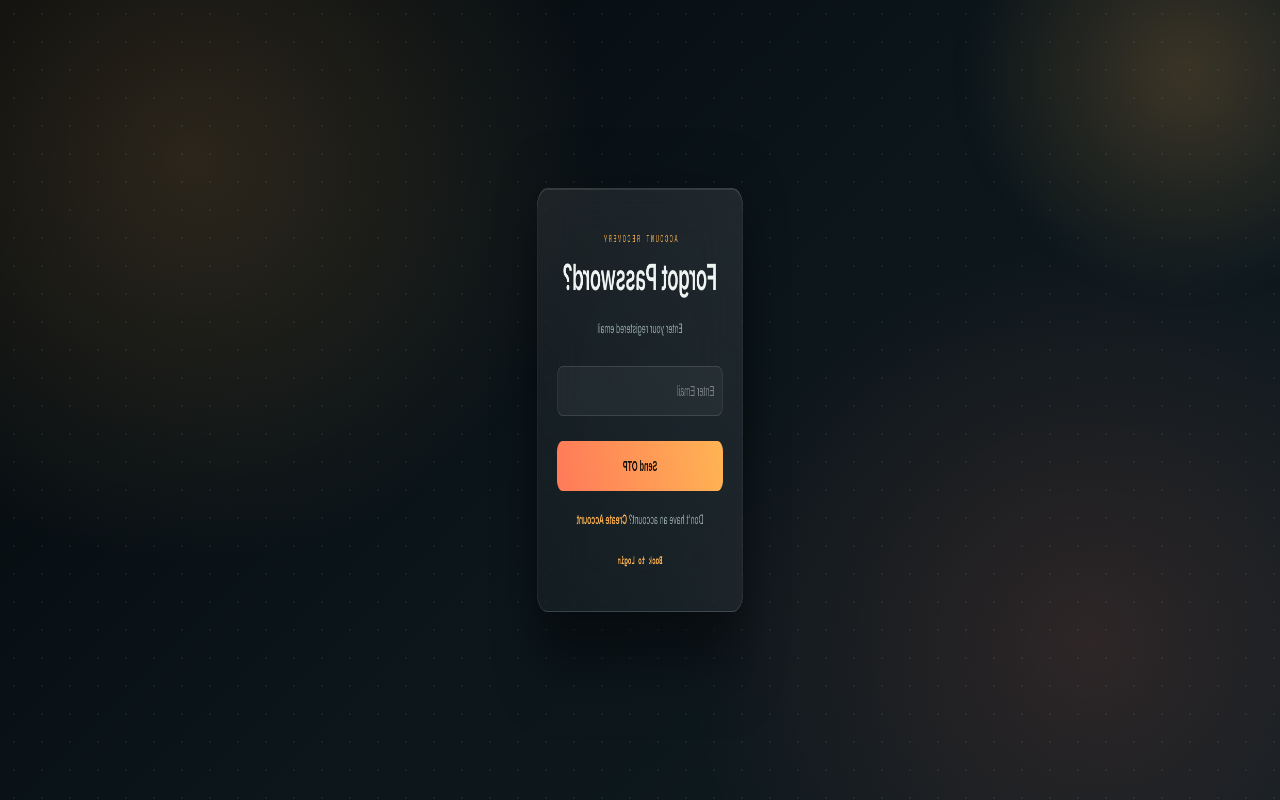
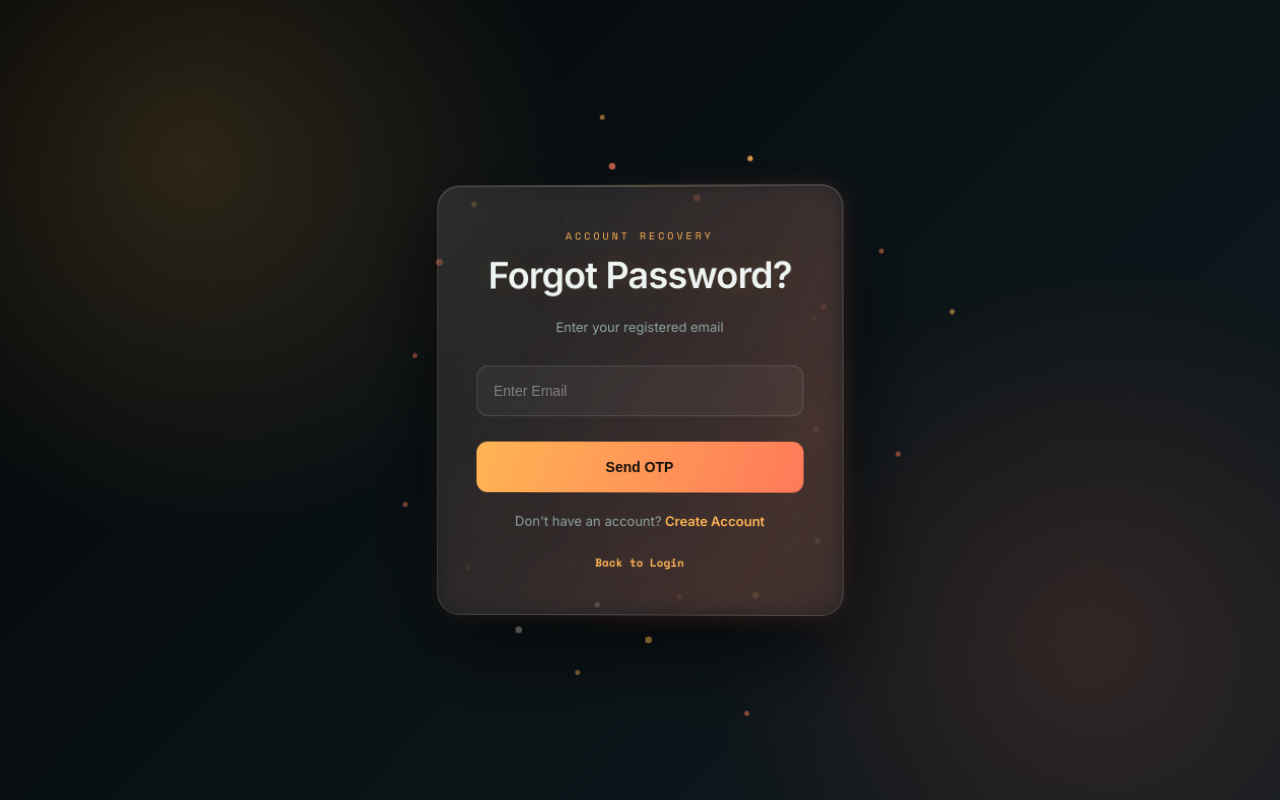
Before and after one commit to prakhar-2818/AUTHENTICATION, a React (Vite) app in the folder login-register/: page / in a window 1280 px wide. Both pictures are taken after a click on the element "Forgot Password?". Built offline with nearby package versions, Linux system fonts and the light colour scheme.

Commit message:
Update ForgotPassword.css

```diff
--- a/login-register/src/components/ForgotPassword.css
+++ b/login-register/src/components/ForgotPassword.css
@@ -1,5 +1,6 @@
 /* =========================================================
    FORGOT PASSWORD PAGE
+   3D PARTICLE COMBINING EFFECT
    ========================================================= */
 
 .forgot-container {
@@ -13,22 +14,24 @@
     position: relative;
     overflow: hidden;
 
+    perspective: 1200px;
+
     background:
         radial-gradient(
             circle at 15% 20%,
-            rgba(255, 180, 84, 0.15),
-            transparent 32%
+            rgba(255, 180, 84, 0.16),
+            transparent 30%
         ),
         radial-gradient(
             circle at 85% 80%,
-            rgba(255, 122, 89, 0.13),
-            transparent 32%
+            rgba(255, 122, 89, 0.15),
+            transparent 30%
         ),
         linear-gradient(
             135deg,
-            #05090c,
-            #0b151a,
-            #101c22
+            #020506,
+            #0a1216,
+            #101a1f
         );
 
     color: #eef4f2;
@@ -42,29 +45,65 @@
 
 
 /* =========================================================
-   GRID
+   PARTICLE FIELD
    ========================================================= */
 
 .forgot-container::before {
     content: "";
 
     position: absolute;
-    inset: 0;
 
-    background-image:
-        radial-gradient(
-            rgba(238, 244, 242, 0.055) 1px,
-            transparent 1px
-        );
+    width: 6px;
+    height: 6px;
 
-    background-size: 28px 28px;
+    left: 50%;
+    top: 50%;
+
+    border-radius: 50%;
+
+    background: #ffb454;
+
+    box-shadow:
+        -340px -190px 0 1px rgba(255, 180, 84, 0.85),
+        -290px -105px 0 2px rgba(255, 122, 89, 0.75),
+        -225px -235px 0 1px rgba(255, 255, 255, 0.55),
+        -165px -150px 0 2px rgba(255, 180, 84, 0.8),
+        -110px -275px 0 1px rgba(255, 122, 89, 0.75),
+        -55px -210px 0 2px rgba(255, 255, 255, 0.5),
+
+        70px -245px 0 1px rgba(255, 180, 84, 0.85),
+        145px -170px 0 2px rgba(255, 122, 89, 0.75),
+        235px -230px 0 1px rgba(255, 255, 255, 0.6),
+        305px -130px 0 2px rgba(255, 180, 84, 0.8),
+
+        -350px 15px 0 2px rgba(255, 122, 89, 0.75),
+        -275px 90px 0 1px rgba(255, 255, 255, 0.5),
+        -205px 35px 0 2px rgba(255, 180, 84, 0.85),
+        -125px 125px 0 1px rgba(255, 122, 89, 0.75),
+
+        125px 95px 0 1px rgba(255, 180, 84, 0.85),
+        215px 45px 0 2px rgba(255, 122, 89, 0.75),
+        295px 105px 0 1px rgba(255, 255, 255, 0.55),
+        355px 35px 0 2px rgba(255, 180, 84, 0.8),
+
+        -315px 225px 0 1px rgba(255, 180, 84, 0.8),
+        -235px 285px 0 2px rgba(255, 122, 89, 0.75),
+        -135px 225px 0 1px rgba(255, 255, 255, 0.55),
+
+        120px 255px 0 2px rgba(255, 180, 84, 0.8),
+        220px 290px 0 1px rgba(255, 122, 89, 0.75),
+        320px 225px 0 2px rgba(255, 255, 255, 0.5);
+
+    animation:
+        forgotParticles 4s ease-in-out infinite,
+        forgotSpin 12s linear infinite;
 
     pointer-events: none;
 }
 
 
 /* =========================================================
-   AMBIENT GLOW
+   SECOND PARTICLE LAYER
    ========================================================= */
 
 .forgot-container::after {
@@ -72,39 +111,124 @@
 
     position: absolute;
 
-    width: 470px;
-    height: 470px;
+    width: 4px;
+    height: 4px;
 
-    top: -190px;
-    right: -170px;
+    left: 50%;
+    top: 50%;
 
     border-radius: 50%;
 
-    background:
-        radial-gradient(
-            circle,
-            rgba(255, 180, 84, 0.20),
-            transparent 68%
-        );
+    background: #ff7a59;
 
-    filter: blur(14px);
+    box-shadow:
+        -250px -180px 0 1px #ff7a59,
+        -190px -60px 0 1px #ffb454,
+        -90px -260px 0 1px #ff7a59,
+        90px -250px 0 1px #ffb454,
+        190px -100px 0 1px #ff7a59,
+        270px -210px 0 1px #ffb454,
+
+        -320px 100px 0 1px #ffb454,
+        -180px 160px 0 1px #ff7a59,
+        190px 130px 0 1px #ffb454,
+        300px 160px 0 1px #ff7a59,
+
+        -260px 300px 0 1px #ff7a59,
+        -70px 250px 0 1px #ffb454,
+        100px 300px 0 1px #ff7a59,
+        280px 270px 0 1px #ffb454;
 
     animation:
-        forgotGlow 8s ease-in-out infinite;
+        forgotParticles2 3.5s ease-in-out infinite alternate;
 
     pointer-events: none;
 }
 
 
-@keyframes forgotGlow {
+/* =========================================================
+   PARTICLES COMBINE
+   ========================================================= */
 
-    0%,
+@keyframes forgotParticles {
+
+    0% {
+        transform:
+            translate(-50%, -50%)
+            translateZ(0)
+            scale(1);
+
+        opacity: 0.35;
+    }
+
+    35% {
+        transform:
+            translate(-50%, -50%)
+            translateZ(130px)
+            scale(1.15);
+
+        opacity: 0.85;
+    }
+
+    70% {
+        transform:
+            translate(-50%, -50%)
+            translateZ(220px)
+            scale(0.55);
+
+        opacity: 1;
+    }
+
     100% {
-        transform: translate(0, 0);
+        transform:
+            translate(-50%, -50%)
+            translateZ(0)
+            scale(1);
+
+        opacity: 0.35;
+    }
+}
+
+
+@keyframes forgotParticles2 {
+
+    0% {
+        transform:
+            translate(-50%, -50%)
+            rotate(0deg)
+            scale(1);
+
+        opacity: 0.3;
     }
 
     50% {
-        transform: translate(-35px, 35px);
+        transform:
+            translate(-50%, -50%)
+            rotate(180deg)
+            scale(0.5);
+
+        opacity: 1;
+    }
+
+    100% {
+        transform:
+            translate(-50%, -50%)
+            rotate(360deg)
+            scale(1);
+
+        opacity: 0.3;
+    }
+}
+
+
+@keyframes forgotSpin {
+
+    from {
+        rotate: 0deg;
+    }
+
+    to {
+        rotate: 360deg;
     }
 }
 
@@ -119,7 +243,7 @@
     padding: 42px 38px;
 
     position: relative;
-    z-index: 2;
+    z-index: 5;
 
     box-sizing: border-box;
 
@@ -135,22 +259,20 @@
     border:
         1px solid rgba(255, 255, 255, 0.14);
 
-    border-radius: 20px;
+    border-radius: 22px;
 
-    backdrop-filter: blur(24px);
-    -webkit-backdrop-filter: blur(24px);
+    backdrop-filter: blur(25px);
+    -webkit-backdrop-filter: blur(25px);
 
     box-shadow:
-        0 35px 80px rgba(0, 0, 0, 0.55),
-        inset 0 1px 0 rgba(255, 255, 255, 0.10);
+        0 35px 90px rgba(0, 0, 0, 0.65),
+        inset 0 1px 0 rgba(255, 255, 255, 0.12);
 
     transform-style: preserve-3d;
 
     animation:
-        forgotAppear 0.5s ease forwards,
-        forgotRotate 2.5s ease-in-out 0.5s 1;
-
-    animation-fill-mode: forwards;
+        forgotAppear 0.7s ease forwards,
+        forgot3D 7s ease-in-out infinite 0.8s;
 
     transition:
         border-color 0.3s ease,
@@ -158,13 +280,53 @@
 }
 
 
-.forgot-box:hover {
-    border-color:
-        rgba(255, 180, 84, 0.30);
+/* =========================================================
+   3D FLOAT
+   ========================================================= */
 
-    box-shadow:
-        0 40px 90px rgba(0, 0, 0, 0.65),
-        0 0 35px rgba(255, 180, 84, 0.07);
+@keyframes forgot3D {
+
+    0% {
+        transform:
+            rotateX(0deg)
+            rotateY(0deg)
+            translateZ(0);
+    }
+
+    20% {
+        transform:
+            rotateX(2deg)
+            rotateY(-5deg)
+            translateZ(15px);
+    }
+
+    40% {
+        transform:
+            rotateX(-3deg)
+            rotateY(5deg)
+            translateZ(25px);
+    }
+
+    60% {
+        transform:
+            rotateX(3deg)
+            rotateY(-4deg)
+            translateZ(15px);
+    }
+
+    80% {
+        transform:
+            rotateX(-2deg)
+            rotateY(4deg)
+            translateZ(20px);
+    }
+
+    100% {
+        transform:
+            rotateX(0deg)
+            rotateY(0deg)
+            translateZ(0);
+    }
 }
 
 
@@ -178,8 +340,18 @@
         opacity: 0;
 
         transform:
-            translateY(35px)
-            scale(0.94);
+            translateY(50px)
+            scale(0.8)
+            rotateX(25deg);
+    }
+
+    70% {
+        opacity: 1;
+
+        transform:
+            translateY(-8px)
+            scale(1.02)
+            rotateX(-3deg);
     }
 
     100% {
@@ -187,39 +359,60 @@
 
         transform:
             translateY(0)
-            scale(1);
+            scale(1)
+            rotateX(0);
     }
 }
 
 
 /* =========================================================
-   FAST 5 ROTATIONS
+   BOX GLOW
    ========================================================= */
 
-@keyframes forgotRotate {
+.forgot-box::before {
+    content: "";
+
+    position: absolute;
+
+    inset: -2px;
+
+    z-index: -1;
+
+    border-radius: 24px;
+
+    background:
+        linear-gradient(
+            120deg,
+            transparent,
+            rgba(255, 180, 84, 0.45),
+            transparent,
+            rgba(255, 122, 89, 0.4),
+            transparent
+        );
+
+    background-size: 300% 300%;
+
+    filter: blur(10px);
+
+    opacity: 0.45;
+
+    animation:
+        forgotBorderGlow 5s linear infinite;
+}
+
+
+@keyframes forgotBorderGlow {
 
     0% {
-        transform: rotateY(0deg);
+        background-position: 0% 50%;
     }
 
-    20% {
-        transform: rotateY(720deg);
-    }
-
-    40% {
-        transform: rotateY(1440deg);
-    }
-
-    60% {
-        transform: rotateY(2160deg);
-    }
-
-    80% {
-        transform: rotateY(2880deg);
+    50% {
+        background-position: 100% 50%;
     }
 
     100% {
-        transform: rotateY(3600deg);
+        background-position: 0% 50%;
     }
 }
 
@@ -238,6 +431,9 @@
     font-weight: 800;
 
     letter-spacing: -0.8px;
+
+    text-shadow:
+        0 0 25px rgba(255, 180, 84, 0.14);
 
     animation:
         forgotTitle 0.8s ease;
@@ -271,14 +467,16 @@
         opacity: 0;
 
         transform:
-            translateY(-15px);
+            translateY(-20px)
+            translateZ(50px);
     }
 
     100% {
         opacity: 1;
 
         transform:
-            translateY(0);
+            translateY(0)
+            translateZ(0);
     }
 }
 
@@ -366,8 +564,8 @@
     transition:
         border-color 0.25s ease,
         background 0.25s ease,
-        transform 0.25s ease,
-        box-shadow 0.25s ease;
+        transform 0.3s ease,
+        box-shadow 0.3s ease;
 }
 
 
@@ -382,23 +580,24 @@
         rgba(255, 255, 255, 0.22);
 
     background:
-        rgba(255, 255, 255, 0.065);
+        rgba(255, 255, 255, 0.07);
 }
 
 
 .forgot-box input:focus {
     border-color:
-        rgba(255, 180, 84, 0.70);
+        rgba(255, 180, 84, 0.72);
 
     background:
-        rgba(255, 180, 84, 0.045);
+        rgba(255, 180, 84, 0.05);
 
     transform:
+        translateZ(15px)
         translateY(-2px);
 
     box-shadow:
         0 0 0 3px rgba(255, 180, 84, 0.08),
-        0 10px 25px rgba(0, 0, 0, 0.20);
+        0 10px 30px rgba(0, 0, 0, 0.25);
 }
 
 
@@ -466,12 +665,17 @@
     overflow:
         hidden;
 
+    transform-style:
+        preserve-3d;
+
     transition:
-        transform 0.25s ease,
-        box-shadow 0.25s ease,
-        filter 0.25s ease;
+        transform 0.3s ease,
+        box-shadow 0.3s ease,
+        filter 0.3s ease;
 }
 
+
+/* BUTTON SHINE */
 
 .forgot-box button::before {
     content: "";
@@ -491,7 +695,7 @@
         linear-gradient(
             90deg,
             transparent,
-            rgba(255, 255, 255, 0.40),
+            rgba(255, 255, 255, 0.45),
             transparent
         );
 
@@ -507,20 +711,23 @@
 
 .forgot-box button:hover {
     transform:
-        translateY(-3px);
+        translateY(-4px)
+        translateZ(18px)
+        scale(1.02);
 
     filter:
-        brightness(1.06);
+        brightness(1.08);
 
     box-shadow:
-        0 16px 35px -12px
-        rgba(255, 122, 89, 0.55);
+        0 18px 40px rgba(255, 122, 89, 0.35),
+        0 0 25px rgba(255, 180, 84, 0.12);
 }
 
 
 .forgot-box button:active {
     transform:
         translateY(0)
+        translateZ(0)
         scale(0.98);
 }
 
@@ -622,6 +829,50 @@
 
 
 /* =========================================================
+   TOP LIGHT
+   ========================================================= */
+
+.forgot-box::after {
+    content: "";
+
+    position: absolute;
+
+    top: 0;
+    left: 10%;
+
+    width: 80%;
+    height: 1px;
+
+    background:
+        linear-gradient(
+            90deg,
+            transparent,
+            rgba(255, 180, 84, 0.85),
+            transparent
+        );
+
+    animation:
+        forgotTopLight 3s ease-in-out infinite;
+}
+
+
+@keyframes forgotTopLight {
+
+    0%,
+    100% {
+        opacity: 0.3;
+    }
+
+    50% {
+        opacity: 1;
+
+        box-shadow:
+            0 0 18px rgba(255, 180, 84, 0.5);
+    }
+}
+
+
+/* =========================================================
    MOBILE
    ========================================================= */
 
@@ -652,6 +903,12 @@
         font-size:
             19px;
     }
+
+    .forgot-container::before,
+    .forgot-container::after {
+        transform:
+            scale(0.7);
+    }
 }
 
 
@@ -661,9 +918,12 @@
 
 @media (prefers-reduced-motion: reduce) {
 
+    .forgot-container::before,
     .forgot-container::after,
     .forgot-box,
-    .forgot-box h1 {
+    .forgot-box h1,
+    .forgot-box::before,
+    .forgot-box::after {
         animation:
             none;
     }
```
